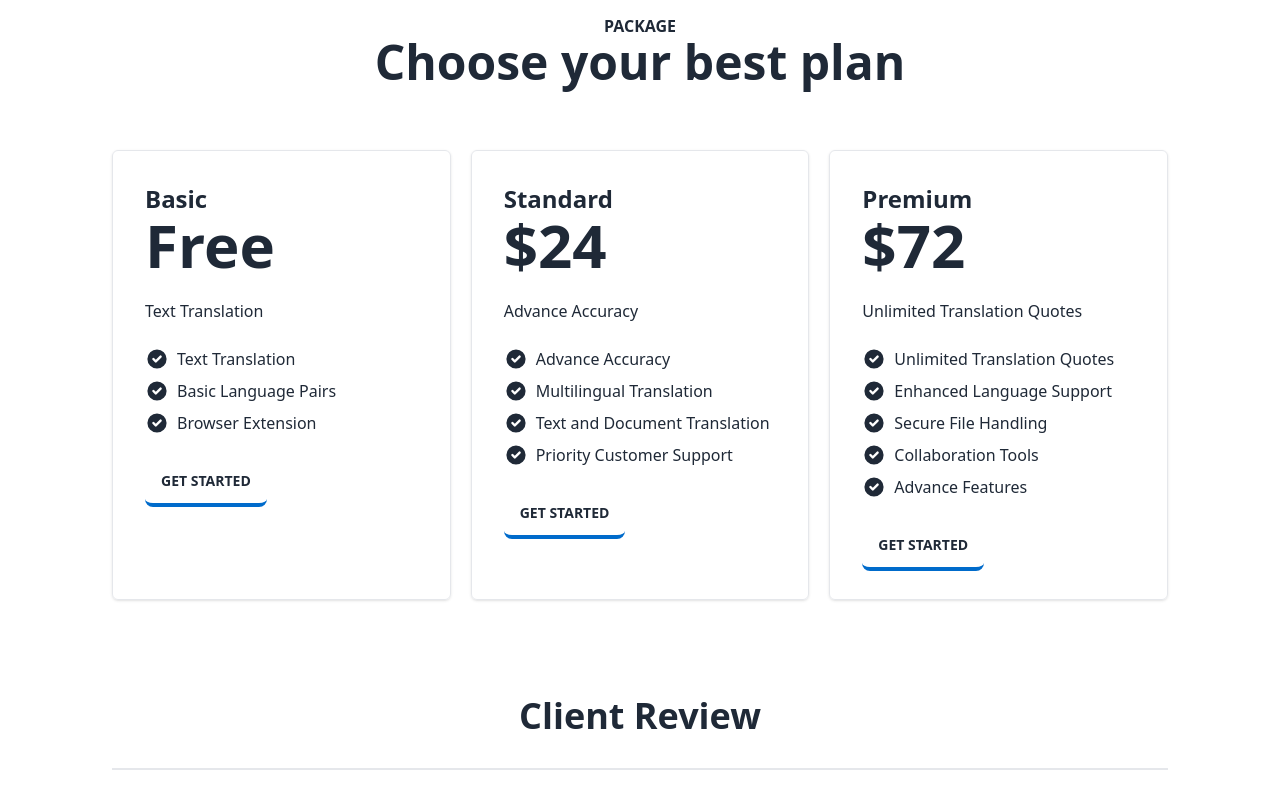
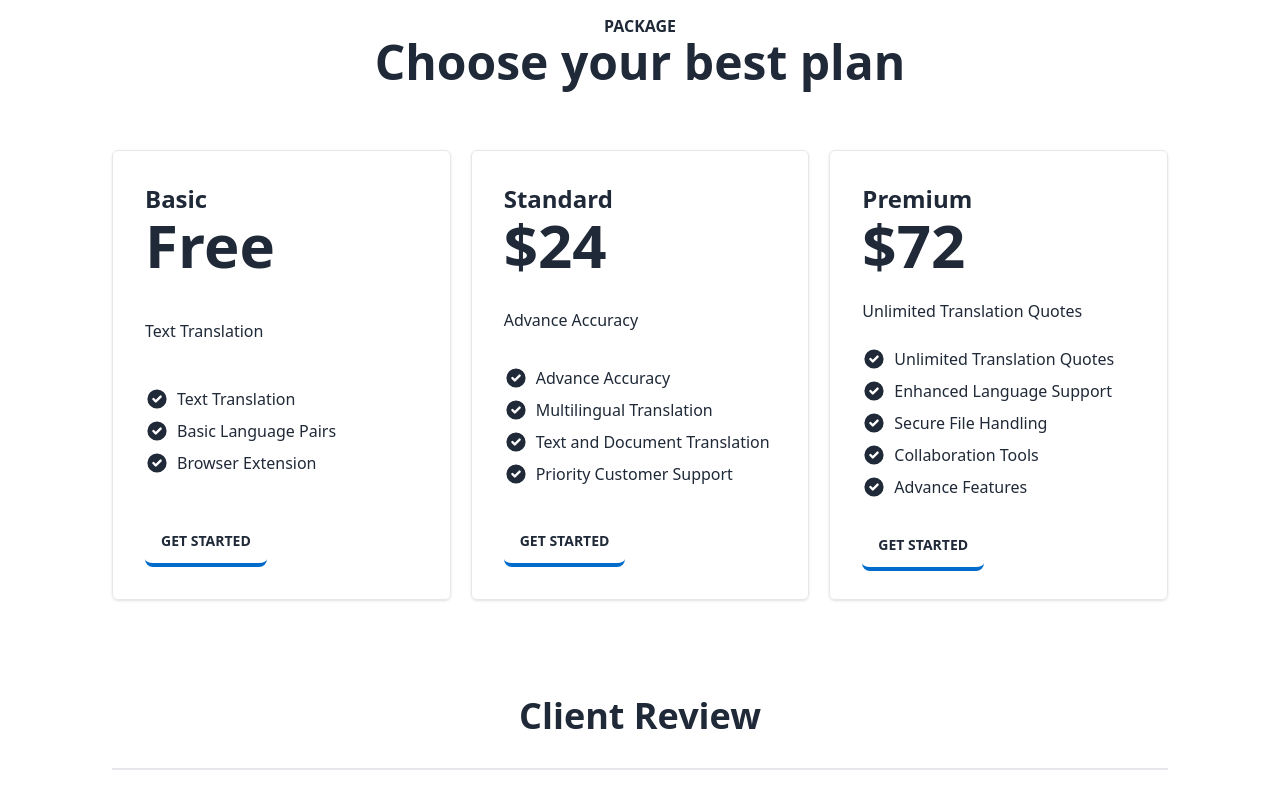
Before and after one commit to CodeCraft1234/E-Translator-Client, a React (Vite) app: page / in a window 1280 px wide. Shown: the part 642-1439 px from the top of the page. Built offline with nearby package versions, Linux system fonts and the light colour scheme; no server answers.

Commit message:
Package section height modified

```diff
--- a/src/Components/Package/Package.jsx
+++ b/src/Components/Package/Package.jsx
@@ -53,7 +53,7 @@ const Package = () => {
                 data-aos-mirror="true"
                 data-aos-once="false"
               >
-                <div className={`flex flex-grow flex-col p-6 space-y-6 h-[450px] rounded-md border shadow sm:p-8 dark:bg-gray-900`}>
+                <div className={`flex flex-grow flex-col p-6 space-y-6 h-[450px] rounded-md border shadow sm:p-8 dark:bg-gray-900 justify-between`}>
                   <div className="space-y-2">
                     <h4 className="text-2xl font-bold">{plan.name}</h4>
                     <span className="text-6xl font-bold">{plan.price}</span>
@@ -81,7 +81,7 @@ const Package = () => {
                   <Link to={`/order/${plan.id}`}>
                     <button
                       type="button"
-                      className="btn btn-outline border-0 border-[#006bcb] hover:bg-[#006bcb] hover:border-[#006bcb] border-b-4 hover:text-white"
+                      className="btn btn-outline border-0 border-[#006bcb] hover:bg-[#006bcb] hover:border-[#006bcb] border-b-4 hover:text-white "
                     >
                       Get Started
                     </button>
```
